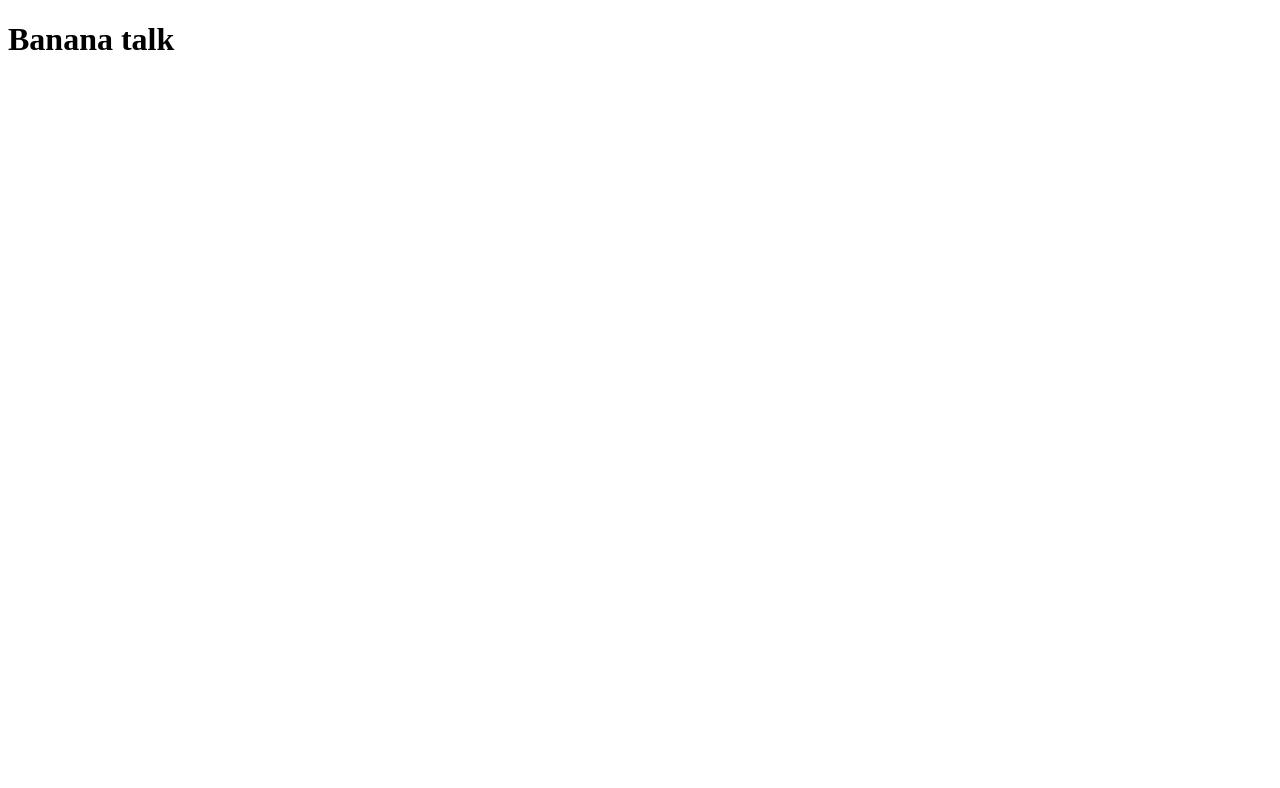
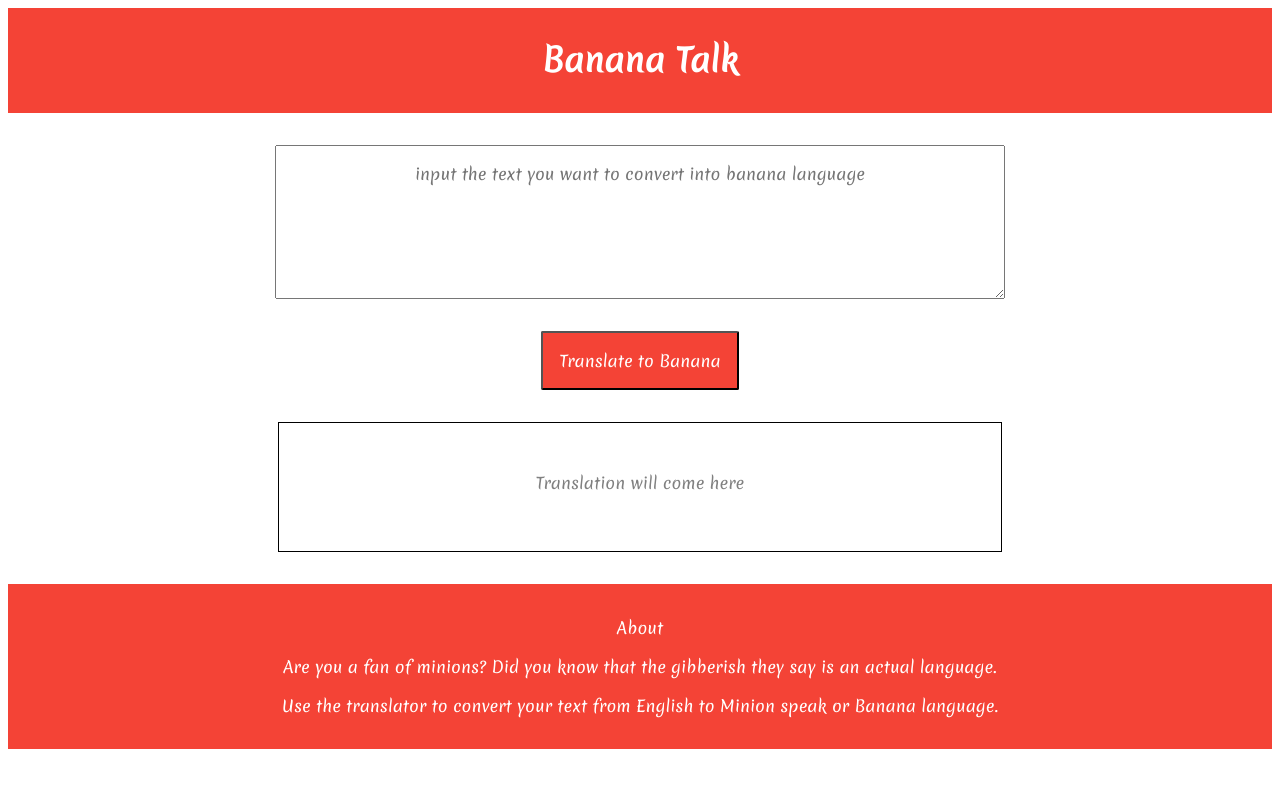
Before and after one commit to aditidalvi/banana-speaks, a plain HTML site: page index.html in a window 1280 px wide. Drawn offline with Linux system fonts and the light colour scheme.

Commit message:
initial commit - app created

```diff
--- /dev/null
+++ b/app.js
@@ -0,0 +1,43 @@
+/*
+var a = prompt("What is your name ");
+alert("Welcome " +a);
+*/
+
+var buttonTranslate = document.querySelector("#btn-translate");
+var textAreas = document.querySelector("#input-textarea");
+console.log(textAreas);
+var output = document.querySelector("#output-textarea");
+
+// the translation api url
+var url = "https://api.funtranslations.com/translate/minion.json";
+
+// this function will attach the particular text to url which is need to be converted to bananan language
+function getText(text){
+    return url+"?"+"text="+text;
+}
+
+// this function will handle error if the link is not working
+function errorHandler(error){
+    console.log("error occured" + error);
+    alert("something went wrong with the server please try again later");
+}
+
+// function that will be called out when translate button is clicked
+
+buttonTranslate.addEventListener('click',function clickEventHandler(){
+    console.log("clicked");
+   var inputText = textAreas.value;
+
+// the below code will fetch the given api and convert it to json format
+fetch(getText(textAreas.value)).then(response => response.json()).then(json=>{
+    var outputs = json.contents.translated;
+    console.log(json);
+    output.innerText = outputs;
+})
+.catch(errorHandler);
+// the above catch function will catch the error
+
+}
+);
+
+/*var url = "https://lessonfourapi.tanaypratap.repl.co/translate/yoda.json";*/
--- a/index.html
+++ b/index.html
@@ -4,9 +4,22 @@
     <meta charset="UTF-8">
     <meta http-equiv="X-UA-Compatible" content="IE=edge">
     <meta name="viewport" content="width=device-width, initial-scale=1.0">
+    <link href="https://fonts.googleapis.com/css2?family=Merienda&display=swap" rel="stylesheet">
+    <link href="styles.css" rel="stylesheet">
     <title>Banana Talk</title>
+
 </head>
-<body>
-    <h1>Banana talk</h1>
+<body><center><div class="nav"><h1>Banana Talk</h1></div>
+    <div class="input-form"> <textarea id="input-textarea" placeholder="input the text you want to convert into banana language"></textarea></div>
+        <button id="btn-translate">Translate to Banana </button>
+
+        <div id="output-textarea" ><p style="color:gray;">Translation will come here</p></div>
+        <div class = "input-form" id="about"><p>About</p>
+            <p>Are you a fan of minions? Did you know that the gibberish they say is an actual language.</p><p>Use the translator to convert your text from English to Minion speak or Banana language.</p>
+        </div>
+
+</center>
+
+    <script src="app.js" type="text/javascript"></script>
 </body>
 </html>
--- /dev/null
+++ b/styles.css
@@ -0,0 +1,50 @@
+html,nav,#btn-translate,textarea,body{
+    font-family: Merienda,Verdana , sans-serif;
+
+    font-size: medium;
+    font-weight: lighter;
+}
+.nav{
+    padding: 0.5rem;
+    background-color:#F44336;
+    color:white;
+}
+textarea{
+    width:55%;
+    padding:1rem;
+    height:15vh;
+    margin: 1rem;
+    display: block;
+    color:black;
+    text-align: center;
+
+}
+
+.input-form{
+    margin-top:2rem;
+}
+#btn-translate{
+    margin: 1rem;
+    padding:1rem;
+    border-radius: 2px;
+    background-color: #F44336;
+    font-size: medium;
+    color:white;
+}
+#output-textarea{
+    width: 52%;
+    padding: 2rem;
+    height: 8vh;
+    border: 1px solid black;
+    margin: 1rem;
+    text-align: center;
+
+
+}
+
+
+#about{
+    padding:1rem;
+    background-color: #F44336;
+    color: white;
+}
```
